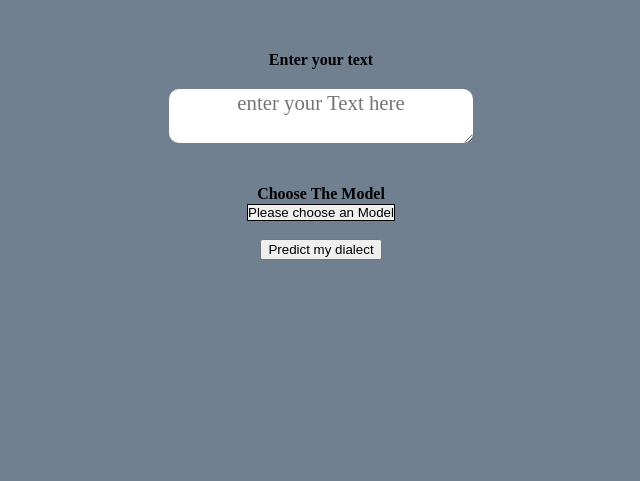
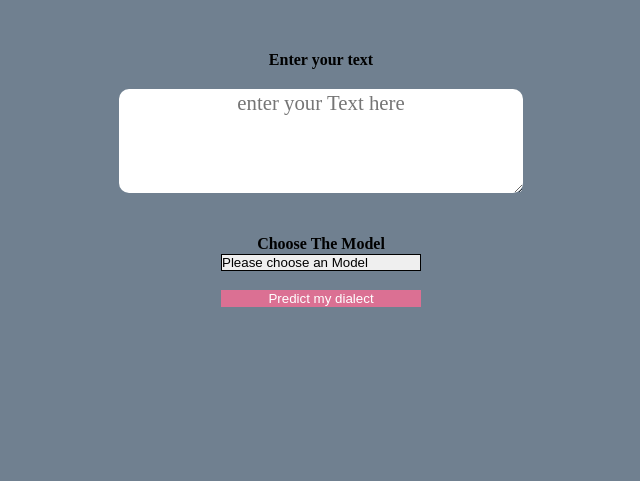
Before and after one commit to Dinaabdalla2018/Arabic-Dialect-Identification, a Flask app: page / in a window 1280 px wide. Shown: the part 319-800 px from the top of the page, without its empty margins (319-959 px from the left). Run offline with Flask 2, Linux system fonts and the light colour scheme.

Commit message:
Update main.css

```diff
--- a/Deployment/static/css/main.css
+++ b/Deployment/static/css/main.css
@@ -15,22 +15,32 @@ img {
     height: 250px;
 }
 textarea {
-  width: 300px;
+  width: 400px;
   margin: 20px 20px;
-  height: 50px;
+  height: 100px;
   border: none;
   border-radius: 10px;
   font-family: Shanti;
   font-size: 1.3em;
   text-align: center;
 }
-
 input:focus {
     outline: none;
     border: solid 5px #00FFCE;
 }
+#Predict {
+    background-color: PaleVioletRed;
+    border:  none;
+    width:  200px;
+    color: white;
+}
+#Predict:hover {
+    background-color: MediumVioletRed;
+}
+
 select {
-   appearance: none;
-   outline: 0;
-   border: 1px solid black;
+  appearance: none;
+  outline: 0;
+  width:  200px;
+  border: 1px solid black;
 }
```
